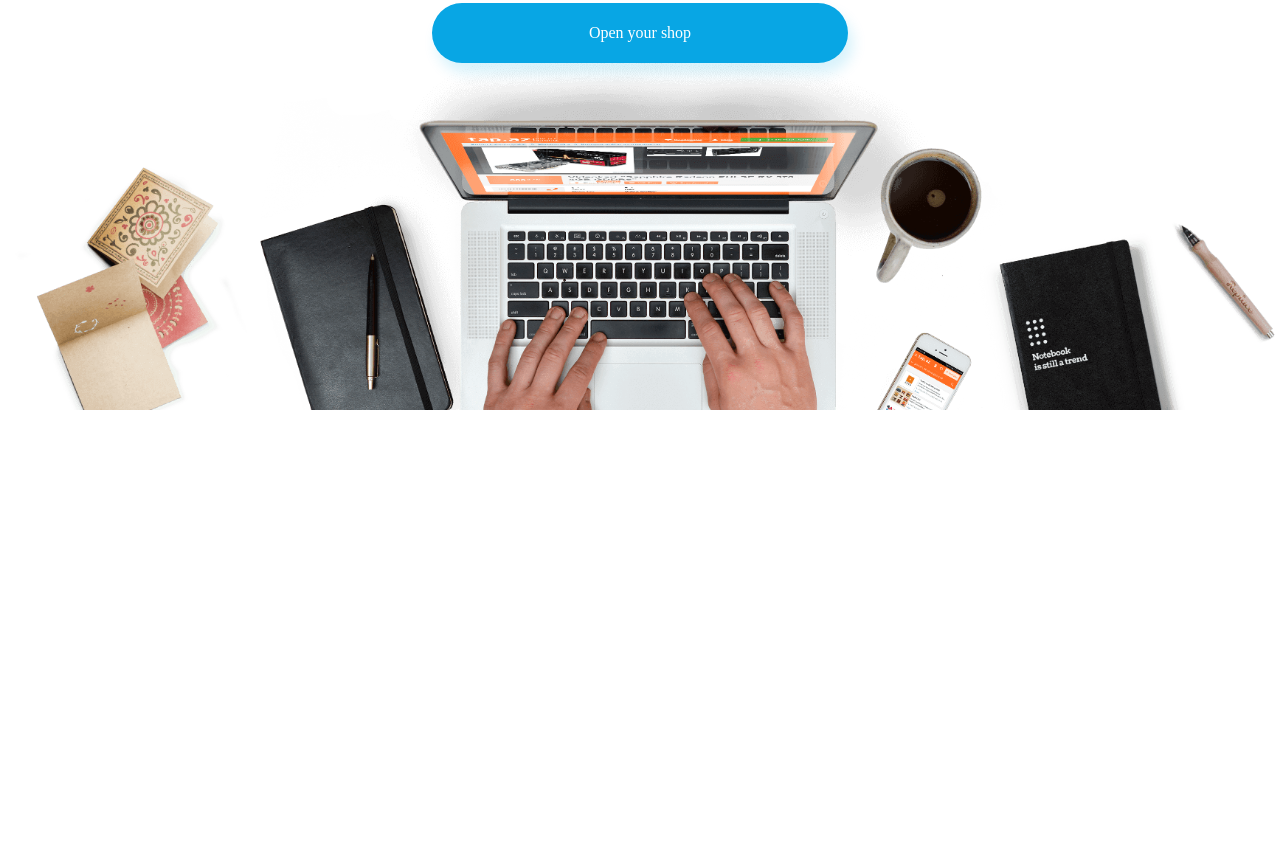
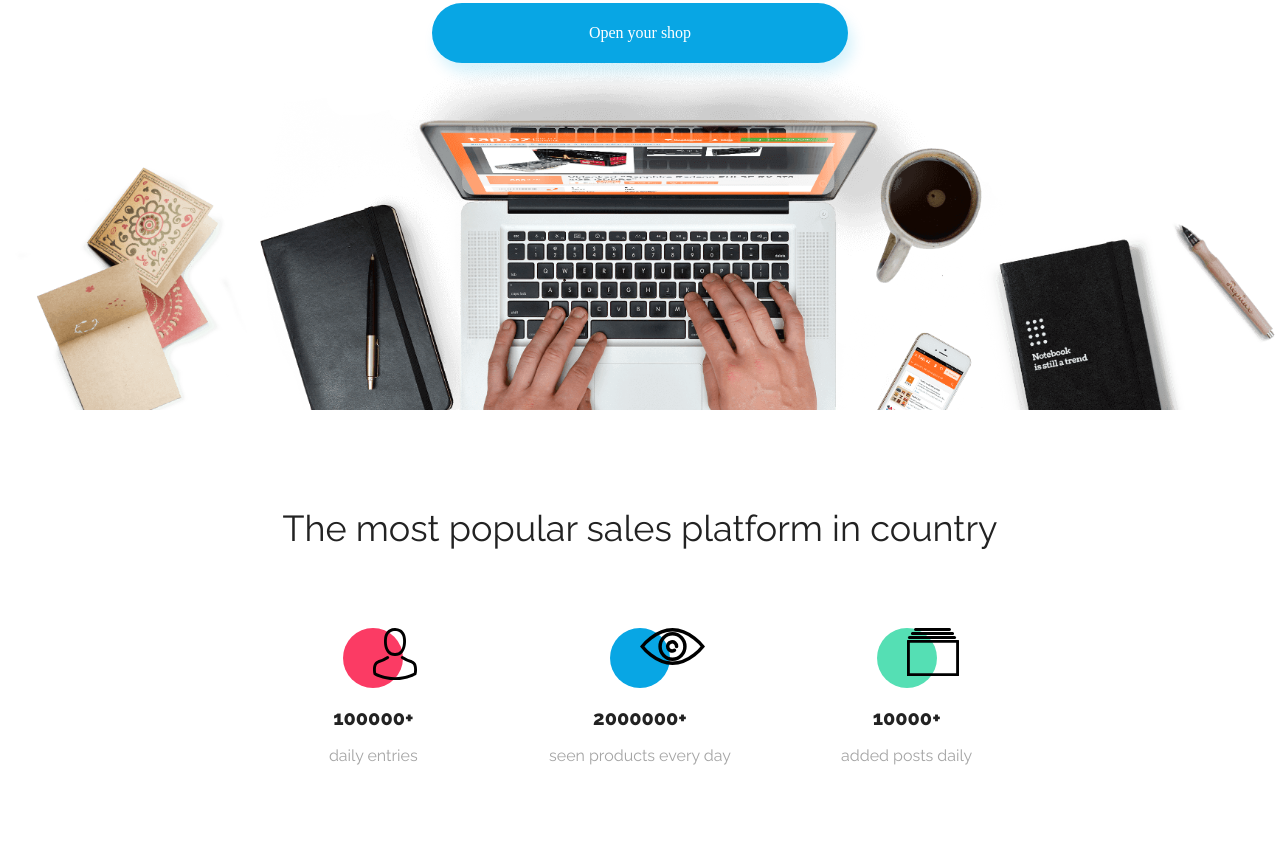
Before and after one commit to wiewiex/BestShop, a plain HTML site: page index.html in a window 1280 px wide. Shown: the part 390-1236 px from the top of the page. Before the commit the page ends 800 px from the top, so only its background shows below. Drawn offline with nearby package versions, Linux system fonts and the light colour scheme.

Commit message:
dodanie sekcji statistic

```diff
--- a/css/style.css
+++ b/css/style.css
@@ -7,11 +7,17 @@
     --color-grey: #A5A5A5;
     --color-light-grey: #F7F7F7;
     --color-white: #FFFFFF;
+    --font-raleway: "Raleway", sans-serif;
+    --font-open-sans: "Open Sans", sans-serif;
+}
+
+* {
+    box-sizing: border-box;
 }
 
 header {
     width: 100%;
-    box-shadow: 0px 3px 6px #00000029;;
+    box-shadow: 0 3px 6px #00000029;;
 }
 
 .header_container {
@@ -31,7 +37,7 @@ header {
 .logo_container a {
     text-decoration: none;
     font-size: 32px;
-    font-family: "Raleway";
+    font-family: var(--font-raleway);
     font-weight: normal;
     color: var(--color-primary);
 }
@@ -52,7 +58,7 @@ header {
 
 .menu_container div a {
     text-decoration: none;
-    font-family: "Open Sans";
+    font-family: var(--font-open-sans);
     font-weight: bold;
     font-size: 11px;
     color: var(--color-grey)
@@ -75,13 +81,13 @@ main {
 }
 
 .main_title {
-    font-family: "Raleway";
+    font-family: var(--font-raleway);
     font-size: 49px;
     margin: 200px 0 0 0;
 }
 
 .main_description {
-    font-family: "Open Sans";
+    font-family: var(--font-open-sans);
     font-size: 16px;
     margin: 20px 0 38px 0;
 }
@@ -94,3 +100,70 @@ main {
     box-shadow: 5px 10px 14px #07ACE629;
     border-radius: 40px;
 }
+
+#stats {
+    width: 100%;
+    display: flex;
+    flex-direction: column;
+    align-items: center;
+}
+
+.stats_title {
+    font-family: var(--font-raleway);
+    font-size: 36px;
+    margin: 100px 0 0 0;
+}
+
+.stats_container {
+    width: 800px;
+    height: 300px;
+    display: flex;
+    justify-content: space-around;
+}
+
+.stats_card {
+    flex-basis: 200px;
+    height: 300px;
+    display: flex;
+    justify-content: center;
+    flex-direction: column;
+    align-items: center;
+}
+
+.stats_circle {
+    width: 60px;
+    height: 60px;
+    position: relative;
+    border-radius: 50%;
+}
+
+.stats_img {
+    position: absolute;
+    left: 50%;
+}
+
+.stats_number {
+    font-family: var(--font-raleway);
+    font-weight: 800;
+    font-size: 20px;
+    margin: 20px;
+
+}
+
+.stat_description {
+    color: var(--color-grey);
+    font-family: var(--font-raleway);
+    font-weight: normal;
+}
+
+.stats_card:nth-child(1) .stats_circle {
+    background-color: var(--color-redish);
+}
+
+.stats_card:nth-child(2) .stats_circle {
+    background-color: #08A6E4;
+}
+
+.stats_card:nth-child(3) .stats_circle {
+    background-color: var(--color-green);
+}
--- a/index.html
+++ b/index.html
@@ -28,17 +28,43 @@
                 <a href="#">BestShop</a>
             </div>
             <nav class="menu_container">
-                <div><a href="#">WHY US</a></div>
+                <div><a href="#why_us">WHY US</a></div>
                 <div><a href="#">BENEFITS</a></div>
                 <div><a href="#">PRICES</a></div>
                 <div><a href="#">CONTACT</a></div>
             </nav>
         </div>
     </header>
-    <main>
-        <h2 class="main_title">Sell More!</h2>
+    <main id="why_us">
+        <h1 class="main_title">Sell More!</h1>
         <p class="main_description">Open shop on our platform and increase your sales</p>
         <a href="#" class="main_cta">Open your shop</a>
     </main>
+    <section id="stats">
+        <h2 class="stats_title">The most popular sales platform in country</h2>
+        <div class="stats_container">
+            <div class="stats_card">
+                <div class="stats_circle">
+                    <img class="stats_img" src="assets/Person.svg" alt="person">
+                </div>
+                <span class="stats_number">100000+</span>
+                <p class="stat_description">daily entries</p>
+            </div>
+            <div class="stats_card">
+                <div class="stats_circle">
+                    <img class="stats_img" src="assets/Eye.svg" alt="person">
+                </div>
+                <span class="stats_number">2000000+</span>
+                <p class="stat_description">seen products every day</p>
+            </div>
+            <div class="stats_card">
+                <div class="stats_circle">
+                    <img class="stats_img" src="assets/Catalog.svg" alt="person">
+                </div>
+                <span class="stats_number">10000+</span>
+                <p class="stat_description">added posts daily</p>
+            </div>
+        </div>
+    </section>
 
 </body>
```
